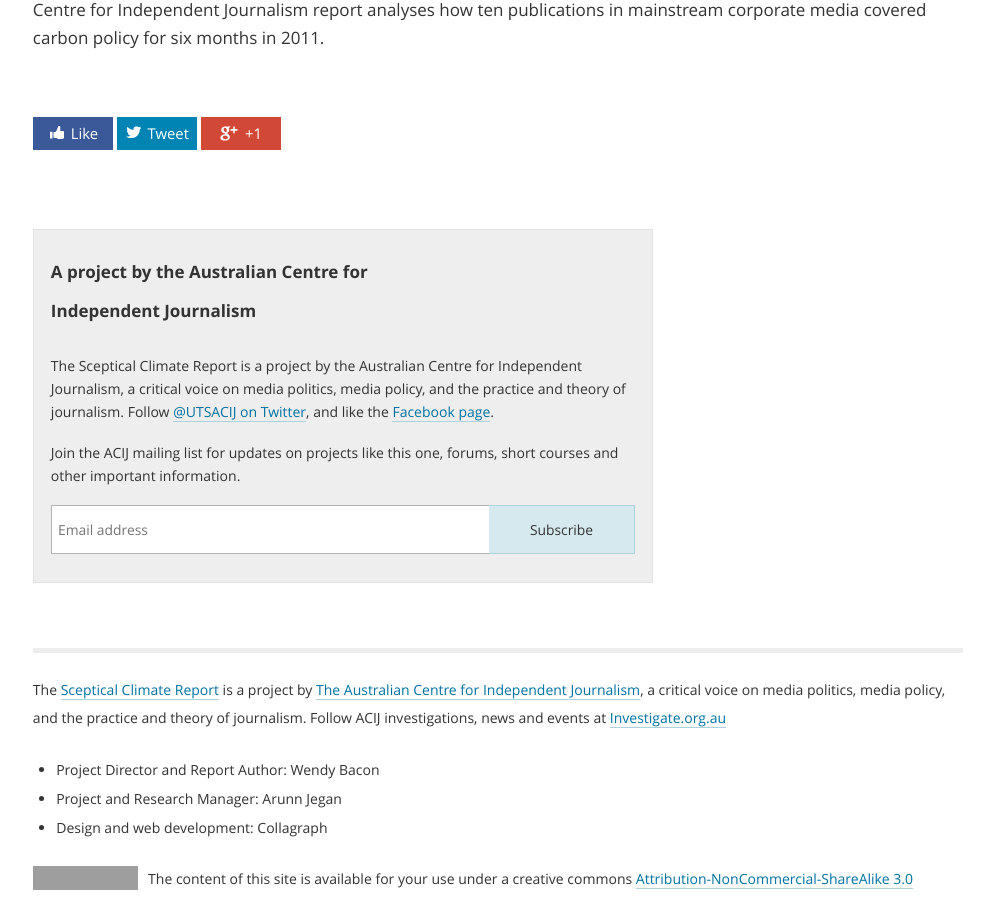
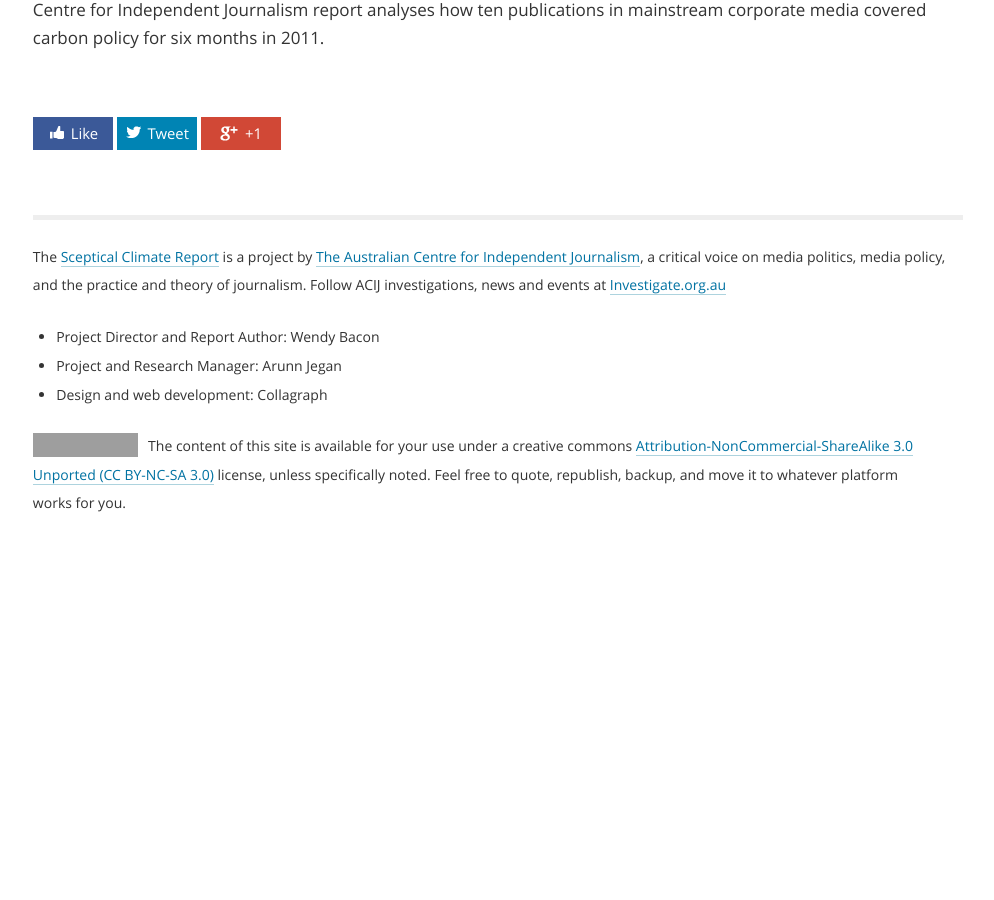
Before and after one commit to investigate/sceptical-climate, a Jekyll site: the page built from index.html, in a window 1280 px wide and 900 px high, scrolled down 906 px. Shown: the whole window, without its empty margins (142-1136 px from the left). Built offline with Jekyll 4.4.1, drawn with Linux system fonts in a browser that asks for light colours; nearby versions of some CDN libraries; Markdown is read by kramdown in place of the engine named in the settings; after the commit the page ends 1457 px from its top, so only the background shows below that; grey boxes are pictures that could not be loaded.

Commit message:
Remove newsletter link, don't know if its still active

```diff
--- a/_includes/newsletter.html
+++ b/_includes/newsletter.html
@@ -1,11 +1,11 @@
 <!-- Newsletter sign-up START -->
 
-<form action="http://investigate.us7.list-manage1.com/subscribe/post?u=cf3ca7f46848c91ca25d39eb8&amp;id=e6f5641d67" method="post" id="mc-embedded-subscribe-form" name="mc-embedded-subscribe-form" target="_blank" class="module newsletter-form">
-	<h2>A project by the Australian Centre for Independent&nbsp;Journalism</h2>
-    <p>The Sceptical Climate Report is a project by the Australian Centre for Independent Journalism, a critical voice on media politics, media policy, and the practice and theory of journalism. Follow <a href="https://twitter.com/UTSACIJ" title="The Australian Centre for Independent Journalism on Twitter" onClick="_gaq.push(['_trackEvent', 'Interaction', 'ACIJ Twitter']);">@UTSACIJ on Twitter</a>, and like the <a href="https://www.facebook.com/acijuts" title="The Australian Centre for Independent Journalism Facebook page" onClick="_gaq.push(['_trackEvent', 'Interaction', 'ACIJ Facebook']);">Facebook page</a>.
-	<label for="mce-EMAIL" class="supporting">Join the ACIJ mailing list for updates on projects like this one, forums, short courses and other important information.</label>
-    <input type="email" placeholder="Email address" id="mce-EMAIL" name="EMAIL" required />
-    <input type="submit" value="Subscribe" name="subscribe" id="mc-embedded-subscribe" class="button" onClick="_gaq.push(['_trackEvent', 'Interaction', 'Click Subscribe ACIJ Maillist']);"/>
-</form>
+<!-- <form action="http://investigate.us7.list-manage1.com/subscribe/post?u=cf3ca7f46848c91ca25d39eb8&amp;id=e6f5641d67" method="post" id="mc-embedded-subscribe-form" name="mc-embedded-subscribe-form" target="_blank" class="module newsletter-form"> -->
+<!-- 	<h2>A project by the Australian Centre for Independent&nbsp;Journalism</h2> -->
+<!--     <p>The Sceptical Climate Report is a project by the Australian Centre for Independent Journalism, a critical voice on media politics, media policy, and the practice and theory of journalism. Follow <a href="https://twitter.com/UTSACIJ" title="The Australian Centre for Independent Journalism on Twitter" onClick="_gaq.push(['_trackEvent', 'Interaction', 'ACIJ Twitter']);">@UTSACIJ on Twitter</a>, and like the <a href="https://www.facebook.com/acijuts" title="The Australian Centre for Independent Journalism Facebook page" onClick="_gaq.push(['_trackEvent', 'Interaction', 'ACIJ Facebook']);">Facebook page</a>. -->
+<!-- 	<label for="mce-EMAIL" class="supporting">Join the ACIJ mailing list for updates on projects like this one, forums, short courses and other important information.</label> -->
+<!--     <input type="email" placeholder="Email address" id="mce-EMAIL" name="EMAIL" required /> -->
+<!--     <input type="submit" value="Subscribe" name="subscribe" id="mc-embedded-subscribe" class="button" onClick="_gaq.push(['_trackEvent', 'Interaction', 'Click Subscribe ACIJ Maillist']);"/> -->
+<!-- </form> -->
 
 <!-- Newsletter sign-up CLOSE -->
```
